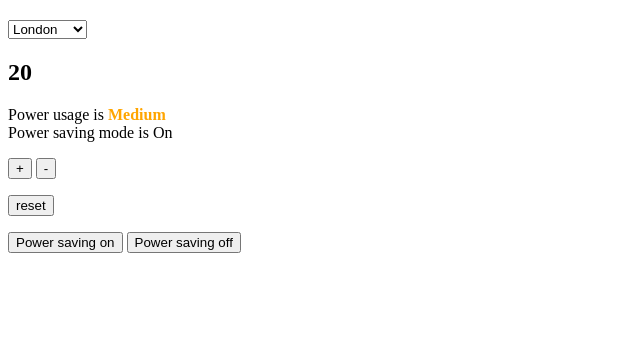
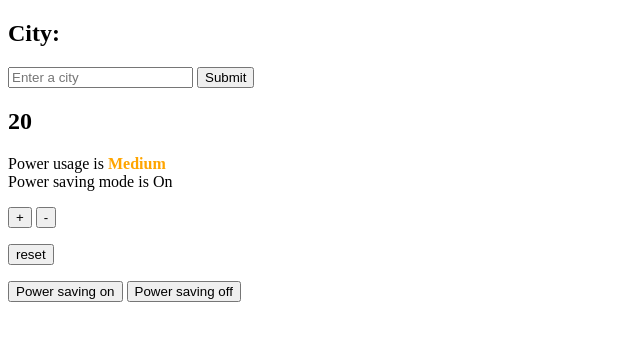
Before and after one commit to bear99a9/thermostat, a plain HTML site: page index.html in a window 1280 px wide. Shown: the whole page, without its empty margins (0-640 px from the left). Drawn offline with Linux system fonts and the light colour scheme; no server answers.

Commit message:
added city by search and change HTML to let the user know what cxity ut currently being shown

```diff
--- a/index.html
+++ b/index.html
@@ -9,13 +9,12 @@
 
 <body>
   <section>
-    <h1 "Current temperature"> <span id="current-temperature"> </span> </h1>
-    <select id="current-city">
-      <option value="london">London</option>
-      <option value="newyork">New York</option>
-      <option value="paris">Paris</option>
-      <option value="tokyo">Tokyo</option>
-    </select>
+    <h1> City: <span id="location"> </span> </h1>
+    <h2 "Current temperature"> <span id="current-temperature"> </span> </h2>
+    <form id="select-city">
+      <input id="current-city" type="text" placeholder="Enter a city"></input>
+      <input type="submit"></input>
+    </form>
   </section>
 
   <section>
--- a/src/interface.js
+++ b/src/interface.js
@@ -30,12 +30,15 @@ $(document).ready(function () {
 
     $.get('http://api.openweathermap.org/data/2.5/weather?q=London&appid=a8a9d855f19ccd6a35cc2c6bf8328d89&units=metric', function (data) {
         $('#current-temperature').text(data.main.temp);
+        $('#location').text('London');
       });
 
-    $('current-city').change(function () {
+    $('#select-city').submit(function (event) {
+      event.preventDefault();
       let city = $('#current-city').val();
       $.get('http://api.openweathermap.org/data/2.5/weather?q=' + city + '&appid=a8a9d855f19ccd6a35cc2c6bf8328d89&units=metric', function (data) {
-        $('#current-city').text(data.main.tmep);
+        $('#current-temperature').text(data.main.temp);
+        $('#location').text(city);
       });
     });
 
```
